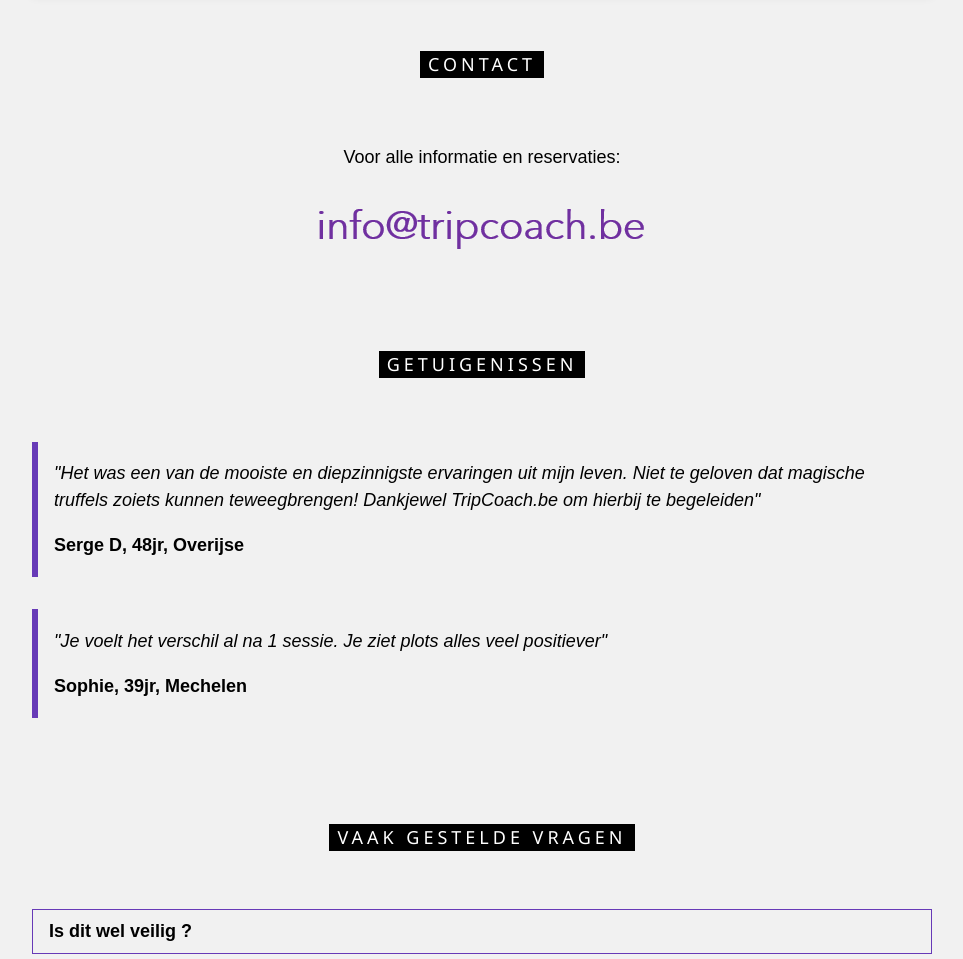
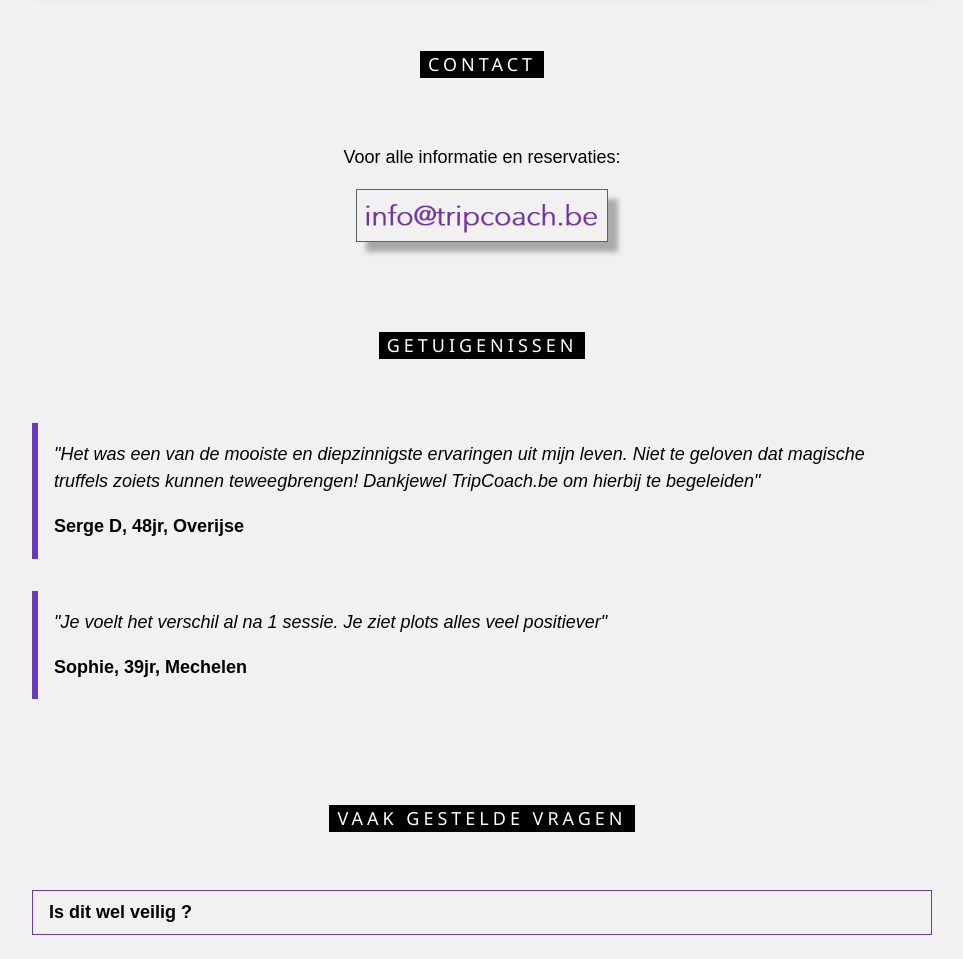
Before and after one commit to tripcoachbe/tripcoachbe, a plain HTML site: page index.html in a window 1280 px wide. Shown: the part 2144-3103 px from the top of the page, without its empty margins (158-1121 px from the left). Drawn offline with nearby package versions, Linux system fonts and the light colour scheme.

Commit message:
Update index.html

```diff
--- a/index.html
+++ b/index.html
@@ -170,7 +170,7 @@
 document.write('<a href=\"mailto:i' + ser + '@' + stt + '\">');
 </SCRIPT>
 
-    <img src="/w3images/meel.png"></a>
+    <img src="/w3images/meel.png" class="w3-border w3-border-dark-grey" style="box-shadow: 10px 10px 5px darkgrey;width:252px"></a>
   </div>
 </div>
 
```
